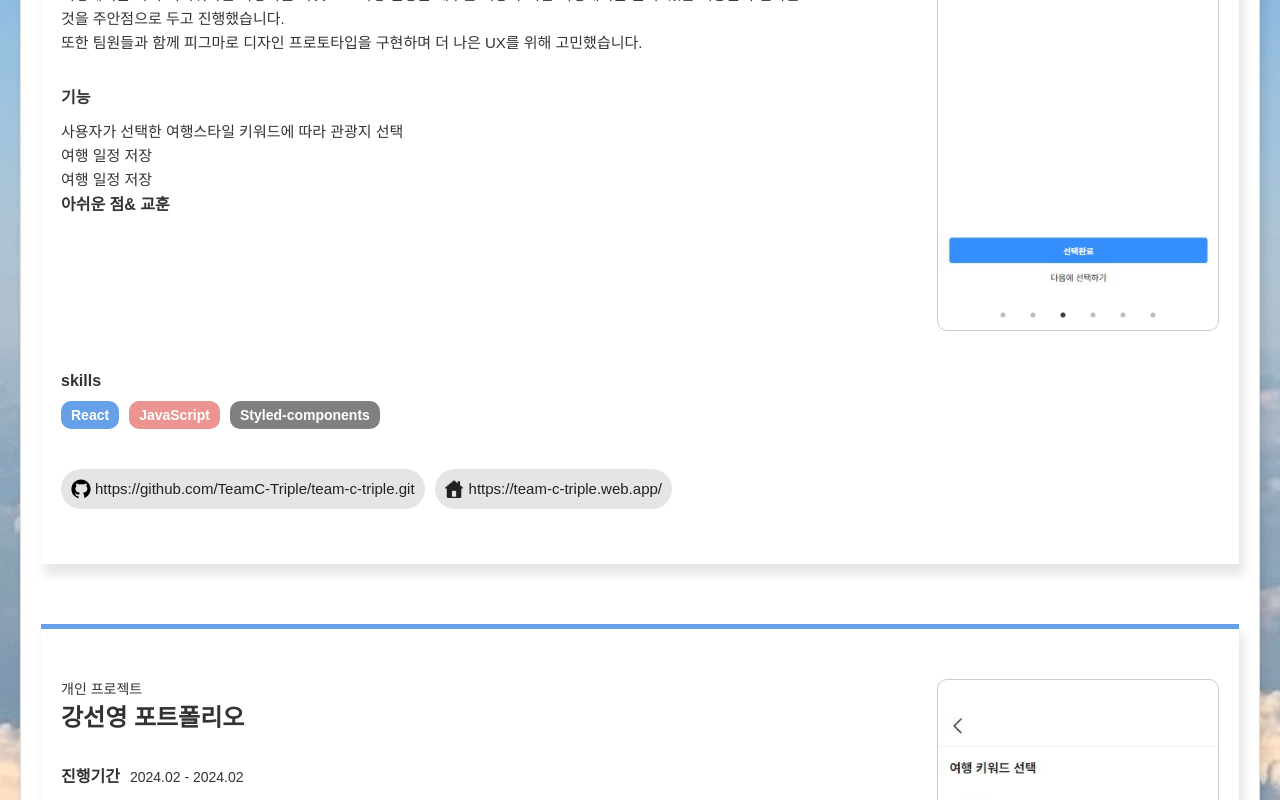
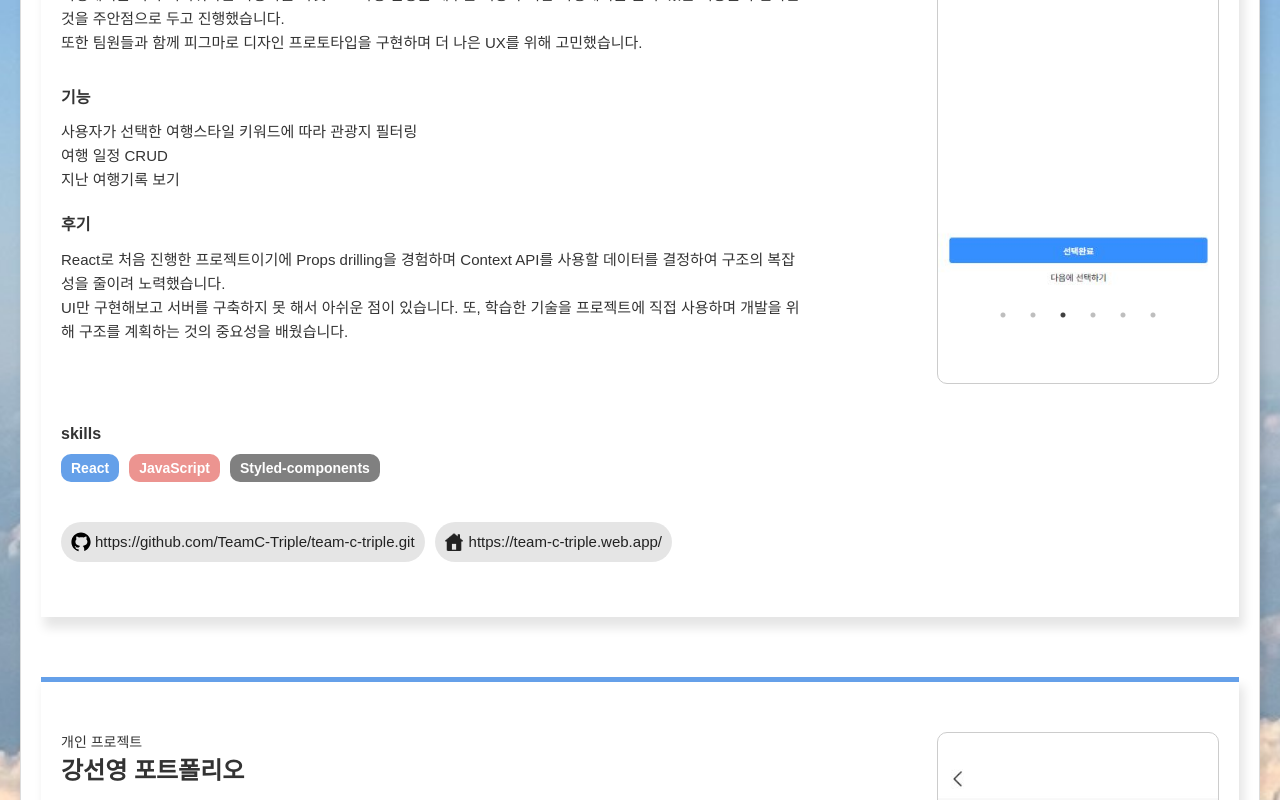
Before and after one commit to seon022/ReactPortFolio, a React (Create React App) app: page / in a window 1280 px wide. Shown: the part 2080-2880 px from the top of the page. Built offline with nearby package versions, Linux system fonts and the light colour scheme.

Commit message:
0229 PopAni

```diff
--- a/src/mainSub/ProjectItem.js
+++ b/src/mainSub/ProjectItem.js
@@ -110,4 +110,8 @@ const ItemWrap = styled.div`
         border-radius: 10px;
         overflow: hidden;
     }
+    .pr_explain{
+        margin-bottom: 20px;
+    }
+
 `
--- a/src/project/ProjectTripple.js
+++ b/src/project/ProjectTripple.js
@@ -49,12 +49,16 @@ const ProjectTripple = ()=>{
                                         <p className="pr_head">
                                             기능
                                         </p>
-                                        <p>사용자가 선택한 여행스타일 키워드에 따라 관광지 선택</p>
-                                        <p>여행 일정 저장</p>
-                                        <p>여행 일정 저장</p>
+                                        <p>사용자가 선택한 여행스타일 키워드에 따라 관광지 필터링</p>
+                                        <p>여행 일정 CRUD</p>
+                                        <p>지난 여행기록 보기</p>
+                                    </div>
+                                    <div className="pr_explain">
                                         <p className="pr_head">
-                                            아쉬운 점& 교훈
+                                            후기
                                         </p>
+                                        <p>React로 처음 진행한 프로젝트이기에 Props drilling을 경험하며 Context API를 사용할 데이터를 결정하여 구조의 복잡성을 줄이려 노력했습니다.</p>
+                                        <p>UI만 구현해보고 서버를 구축하지 못 해서 아쉬운 점이 있습니다. 또, 학습한 기술을 프로젝트에 직접 사용하며 개발을 위해 구조를 계획하는 것의 중요성을 배웠습니다.</p>
                                     </div>
                                 </div>
                         </PrItemWrap>
```
